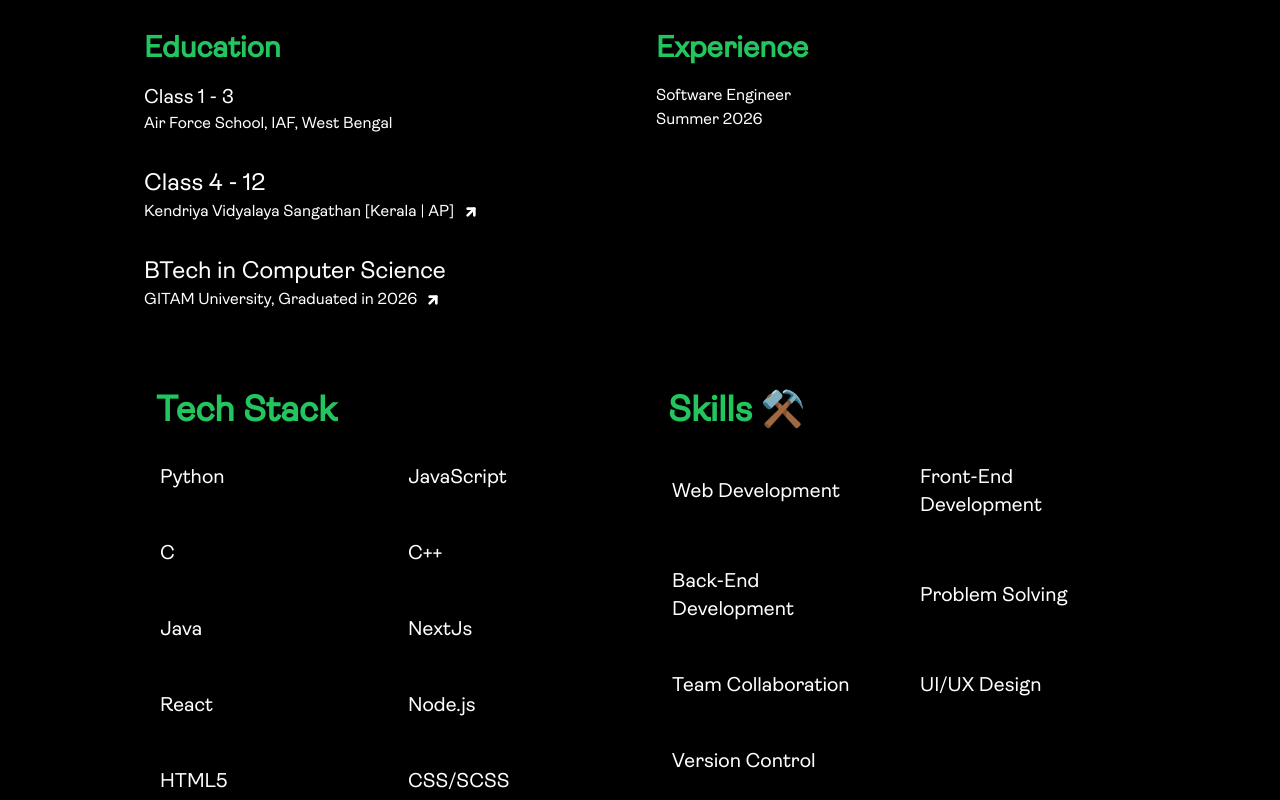
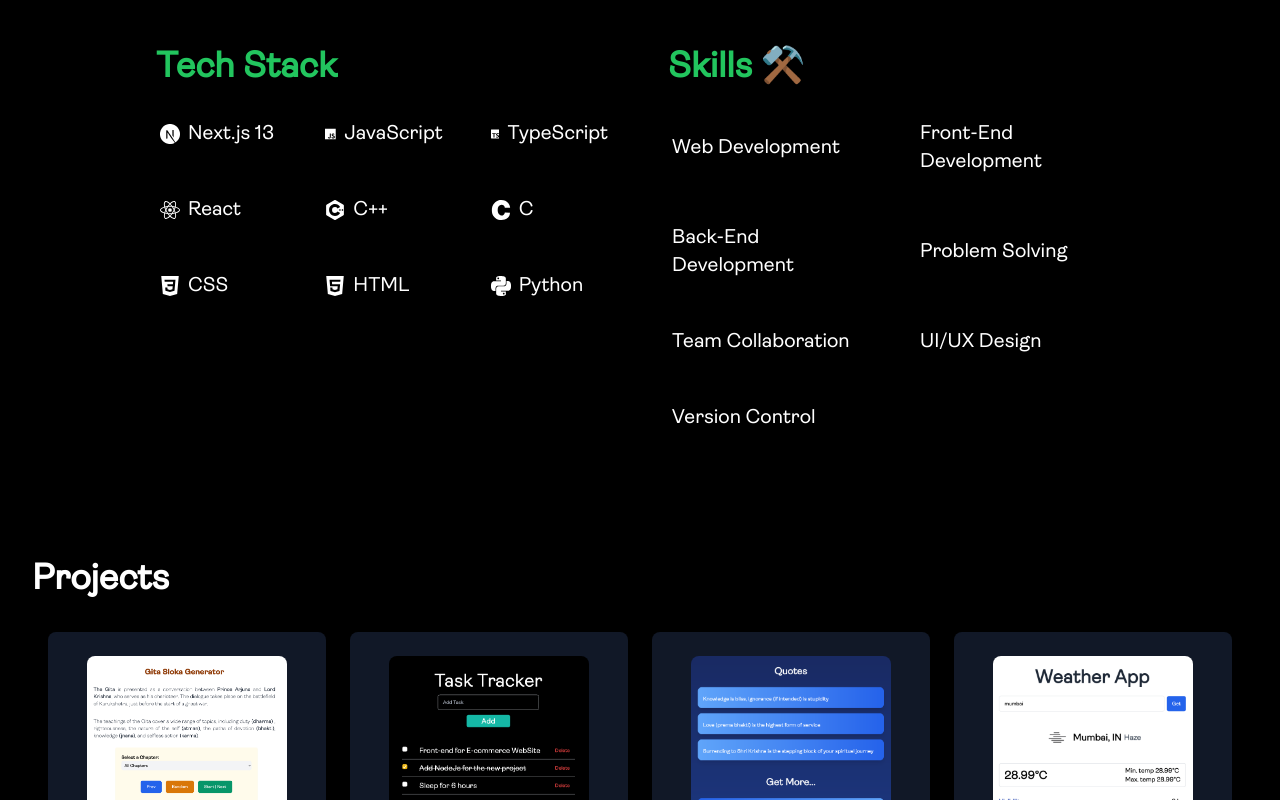
Before and after one commit to psidh/Domain, a Next.js app: page / in a window 1280 px wide. Shown: the part 1580-2380 px from the top of the page. Built offline with nearby package versions, Linux system fonts and the light colour scheme.

Commit message:
react-icons added onto tech stack

```diff
--- a/package.json
+++ b/package.json
@@ -22,6 +22,7 @@
     "postcss": "8.4.28",
     "react": "18.2.0",
     "react-dom": "18.2.0",
+    "react-icons": "^4.11.0",
     "react-live": "^4.1.3",
     "react-slick": "^0.29.0",
     "react-tooltip": "^5.21.1",
--- a/src/app/components/Resume.js
+++ b/src/app/components/Resume.js
@@ -1,7 +1,11 @@
+"use client";
 import React, { useEffect } from 'react';
 import styled, { createGlobalStyle } from 'styled-components';
 import AOS from 'aos';
 import 'aos/dist/aos.css';
+import { SiPython, SiJavascript, SiTypescript, SiC, SiCss3, SiCplusplus, SiHtml5,
+  SiNextdotjs, SiReact } from 'react-icons/si'; // Import the icons
+
 const GlobalStyle = createGlobalStyle`
 @font-face {
   font-family: 'Ambit';
@@ -11,21 +15,17 @@ const GlobalStyle = createGlobalStyle`
 
 const Resume = () => {
   const techStack = [
-    'Python',
-    'JavaScript',
-    'C',
-    'C++',
-    'Java',
-    'NextJs',
-    'React',
-    'Node.js',
-    'HTML5',
-    'CSS/SCSS',
-    'Tailwind CSS',
-    'SQL',
-    'Git',
-    'Bootstrap',
-    'MongoDB',
+    { name: 'Next.js 13', icon: <SiNextdotjs /> },
+    { name: 'JavaScript', icon: <SiJavascript /> },
+    { name: 'TypeScript', icon: <SiTypescript /> },
+    { name: 'React', icon: <SiReact /> },
+    { name: 'C++', icon: <SiCplusplus /> },
+    { name: 'C', icon: <SiC /> },
+    { name: 'CSS', icon: <SiCss3 /> },
+    { name: 'HTML', icon: <SiHtml5 /> },
+    { name: 'Python', icon: <SiPython /> },
+
+    // Add more tech stack items with icons as needed
   ];
   const skills = [
     'Web Development',
@@ -39,10 +39,10 @@ const Resume = () => {
 
   useEffect(() => {
     AOS.init({
-      delay: 100, // Delay between animations (ms)
-      offset: 10, // Offset (in px) from the element's position when animation starts
-      duration: 800, // Duration of animations (ms)}); // Initialize AOS
-      once: true, // Whether animations should be repeated
+      delay: 100,
+      offset: 10,
+      duration: 800,
+      once: true,
       mirror: true,
       easing: 'ease-in-out',
     });
@@ -55,94 +55,26 @@ const Resume = () => {
         data-aos="fade-in font-ambit"
       >
         <div className="py-4 md:py-10 px-8 lg:px-36">
-          <h2 className="md:text-4xl text-white text-3xl font-semibold my-4 text-center md:text-left"
-          data-aos="flip-up">
+          <h2
+            className="md:text-4xl text-white text-3xl font-semibold my-4 text-center md:text-left"
+            data-aos="flip-up"
+          >
             Resume
           </h2>
           <div className="md:grid md:grid-cols-2 gap-8">
-            <section className="my-8" data-aos="fade-right">
-              <h3 className="md:text-3xl text-2xl font-semibold mb-4 text-green-500">
-                Education
-              </h3>
-              <div className="text-white">
-                <p className="md:text-xl text-lg ">Class 1 - 3</p>
-                <p className="flex items-center mb-8">
-                  Air Force School, IAF, West Bengal
-                </p>
-                <p className="md:text-2xl text-xl mt-8">Class 4 - 12</p>
-                <a
-                  href="https://kvsangathan.nic.in/"
-                  target="_blank"
-                  className="flex items-center"
-                >
-                  Kendriya Vidyalaya Sangathan [Kerala | AP]
-                  <svg
-                    xmlns="http://www.w3.org/2000/svg"
-                    width="24"
-                    height="24"
-                    viewBox="0 0 24 24"
-                    fill="none"
-                    stroke="currentColor"
-                    strokeWidth="4"
-                    strokeLinecap="round"
-                    strokeLinejoin="round"
-                    className="ml-2 w-4 h-4"
-                  >
-                    <line x1="7" y1="17" x2="17" y2="7"></line>
-                    <polyline points="7 7 17 7 17 17"></polyline>
-                  </svg>
-                </a>
-                <p className="md:text-2xl text-xl mt-8">
-                  BTech in Computer Science
-                </p>
-                <a
-                  href="https://www.gitam.edu"
-                  target="_blank"
-                  className="flex items-center"
-                >
-                  GITAM University, Graduated in 2026
-                  <svg
-                    xmlns="http://www.w3.org/2000/svg"
-                    width="24"
-                    height="24"
-                    viewBox="0 0 24 24"
-                    fill="none"
-                    stroke="currentColor"
-                    strokeWidth="4"
-                    strokeLinecap="round"
-                    strokeLinejoin="round"
-                    className="ml-2 w-4 h-4"
-                  >
-                    <line x1="7" y1="17" x2="17" y2="7"></line>
-                    <polyline points="7 7 17 7 17 17"></polyline>
-                  </svg>
-                </a>
-              </div>
-            </section>
-
-            <section className="my-8" data-aos="fade-right">
-              <h3 className="md:text-3xl  text-2xl font-semibold mb-4 text-green-500">
-                Experience
-              </h3>
-              <div className="text-white">
-                <p>Software Engineer</p>
-                <p>Summer 2026</p>
-              </div>
-            </section>
+            {/* Education and Experience sections here */}
           </div>
 
           <div>
             <div className="md:grid grid-cols-2 gap-8">
-              <section className="my-8 "  data-aos="fade-right">
+              <section className="my-8 " data-aos="fade-right">
                 <a
                   href="https:www.github.com/psidh/"
                   target="_blank"
                   className="md:text-4xl text-2xl flex items-center font-semibold mt-4 mb-4 "
                 >
                   <span
-                    className="md:text-left lg:ml-3
-
-        text-green-500 hover:text-green-200"
+                    className="md:text-left lg:ml-3 text-green-500 hover:text-green-200"
                   >
                     Tech Stack
                   </span>{' '}
@@ -162,14 +94,15 @@ const Resume = () => {
                     <polyline points="7 7 17 7 17 17"></polyline>
                   </svg>
                 </a>
-                <div className="grid grid-cols-2 gap-4">
+                <div className="grid grid-cols-2 md:grid md:grid-cols-3 gap-4">
                   {techStack.map((tech, index) => (
                     <div
                       key={index}
-                      className="md:text-xl text-white md:p-4 p-2
+                      className="md:text-xl text-white md:p-4 p-4
             flex justify-start items-center border-0 rounded-lg"
                     >
-                      {tech}
+                      {tech.icon} {/* Display the icon */}
+                      <span className="ml-2">{tech.name}</span>
                     </div>
                   ))}
                 </div>
@@ -178,8 +111,7 @@ const Resume = () => {
               <section className="my-8" data-aos="fade-left">
                 <h3 className="md:text-4xl text-2xl font-semibold mt-4 mb-4 md:text-left">
                   <span
-                    className="md:text-left lg:ml-3
-          text-green-500"
+                    className="md:text-left lg:ml-3 text-green-500"
                   >
                     Skills ⚒️
                   </span>
@@ -205,21 +137,3 @@ const Resume = () => {
 };
 
 export default Resume;
-
-// styles for the tech stack -->
-// hover:bg-black
-// hover:text-white
-// dark:bg-black
-// dark:text-white
-// dark:hover:text-black
-// dark:hover:bg-white
-// transition duration-100
-
-// styles for skills -->
-// hover:bg-black
-// hover:text-white
-// dark:bg-black
-// dark:text-white
-// dark:hover:text-black
-// dark:hover:bg-white
-// transition duration-100
```
Also changed, not shown: 1 other file (tests, documents, lock files or other folders).
